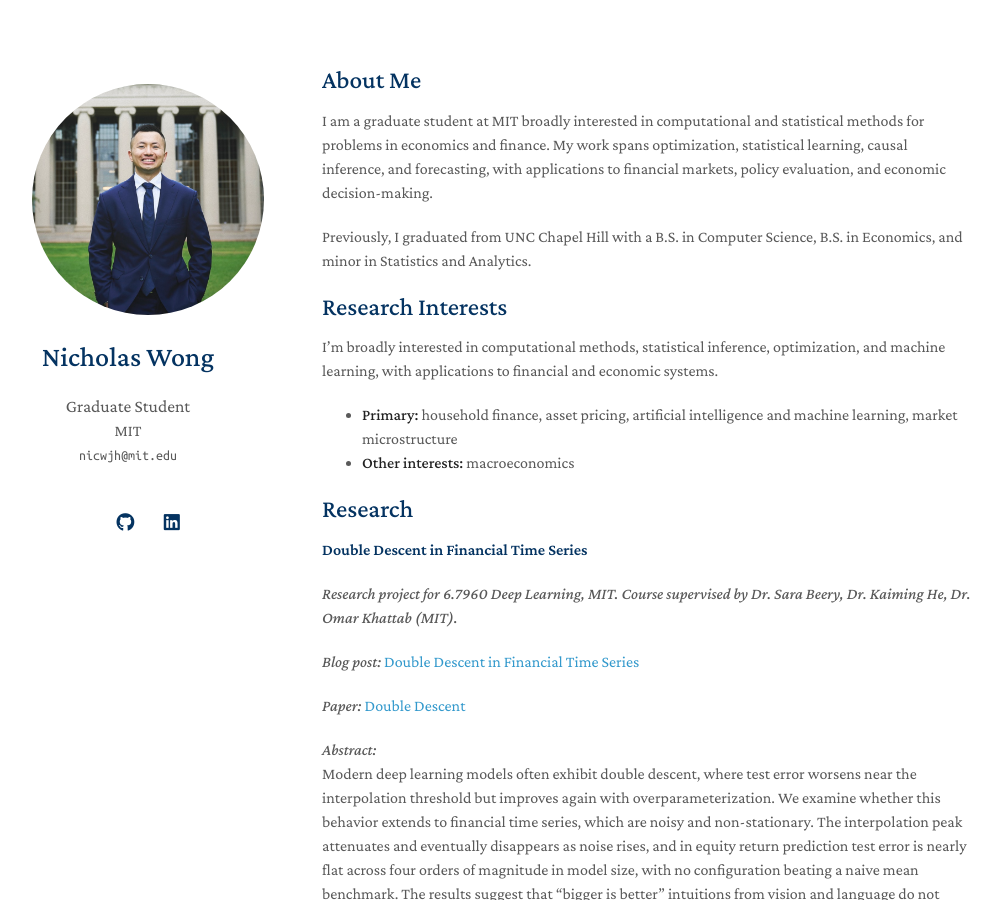
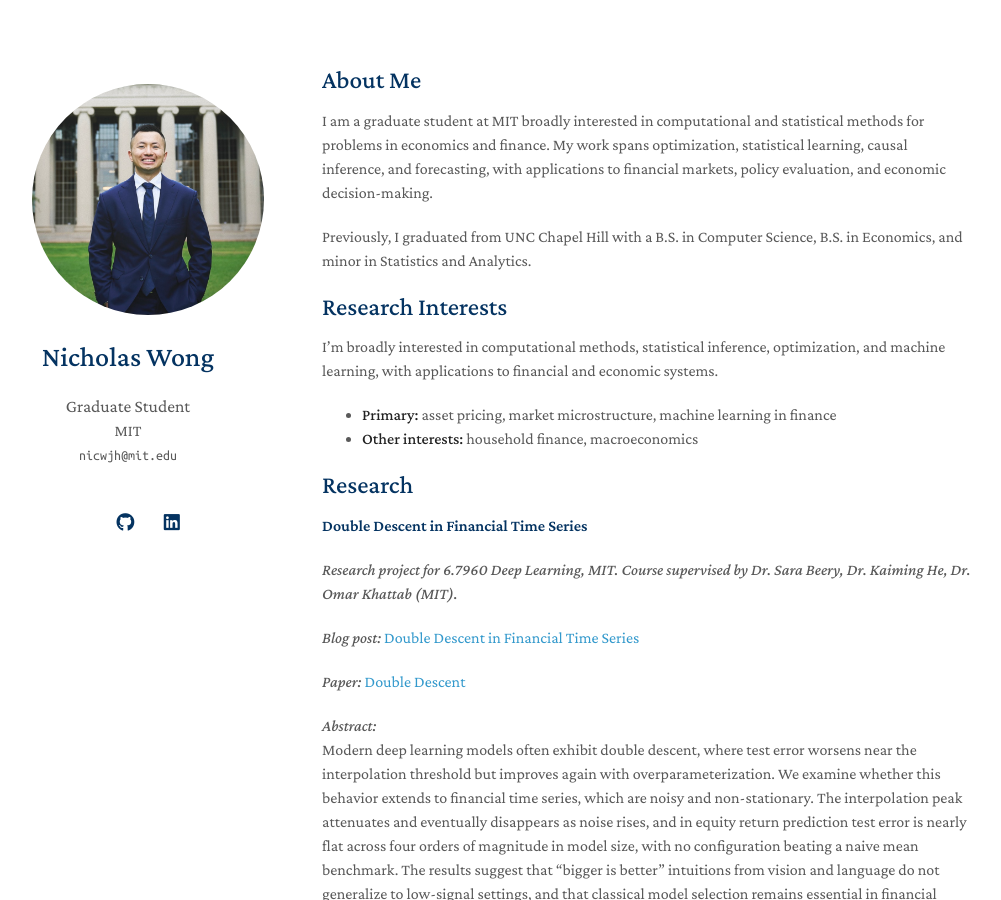
Before and after one commit to nicwjh/nicwjh.github.io, a Jekyll site: the page built from index.md, in a window 1280 px wide and 900 px high. Shown: the whole window, without its empty margins (148-1149 px from the left). Built offline with Jekyll 4.4.1, drawn with Linux system fonts in a browser that asks for light colours; a style sheet for code colours, icons or effects is not loaded; our own code applies the rules of GitHub Pages for plain Markdown files.

Commit message:
Update index.md

```diff
--- a/index.md
+++ b/index.md
@@ -13,8 +13,8 @@ Previously, I graduated from UNC Chapel Hill with a B.S. in Computer Science, B.
 
 I'm broadly interested in computational methods, statistical inference, optimization, and machine learning, with applications to financial and economic systems.
 
-- **Primary:** household finance, asset pricing, artificial intelligence and machine learning, market microstructure
-- **Other interests:**  macroeconomics
+- **Primary:** asset pricing, market microstructure, machine learning in finance
+- **Other interests:**  household finance, macroeconomics
 
 ## Research
 
```
